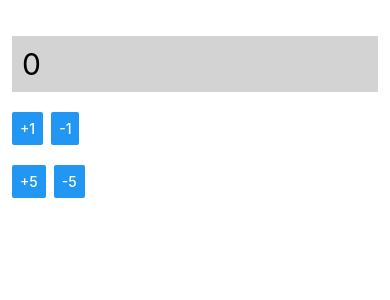
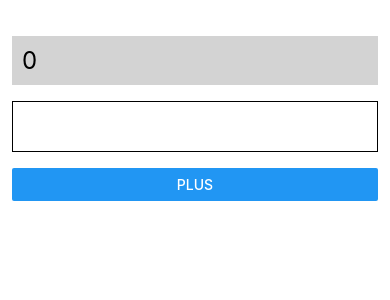
Before and after one commit to hyerindev/Mobile-App-Making, a React Native app: screen / in a window 390 px wide. Shown: the top 300 px of the page. Built offline with nearby package versions, Linux system fonts and the light colour scheme.

Commit message:
(lab 5) TextInput으로 더하기

```diff
--- a/App.tsx
+++ b/App.tsx
@@ -1,27 +1,39 @@
 import type { TextStyle } from "react-native";
 import { useState } from "react";
-import { View, Text, Button } from "react-native";
+import { View, Text, TextInput, Button } from "react-native";
 
+const commonStyle: TextStyle = {
+  padding: 10,
+  fontSize: 24,
+};
 const textStyle: TextStyle = {
-  padding: 10,
+  ...commonStyle,
   backgroundColor: "lightgray",
-  fontSize: 30,
+};
+const inputStyle: TextStyle = {
+  ...commonStyle,
+  borderWidth: 1,
 };
 
 const App = () => {
   const [val, setVal] = useState<number>(0);
+  const [nb, setNb] = useState<number>(0);
 
   return (
-    <View style={{ padding: 12, paddingTop: 36, gap: 20 }}>
+    <View style={{ padding: 12, paddingTop: 36, gap: 16 }}>
       <Text style={textStyle}>{val}</Text>
-      <View style={{ flexDirection: "row", gap: 8 }}>
-        <Button title="+1" onPress={() => setVal((prev) => prev + 1)} />
-        <Button title="-1" onPress={() => setVal((prev) => prev - 1)} />
-      </View>
-      <View style={{ flexDirection: "row", gap: 8 }}>
-        <Button title="+5" onPress={() => setVal((prev) => prev + 5)} />
-        <Button title="-5" onPress={() => setVal((prev) => prev - 5)} />
-      </View>
+      <TextInput
+        style={inputStyle}
+        onChangeText={(input) => {
+          setNb(Number(input));
+        }}
+      />
+      <Button
+        title="PLUS"
+        onPress={() => {
+          setVal(val + nb);
+        }}
+      />
     </View>
   );
 };
```
